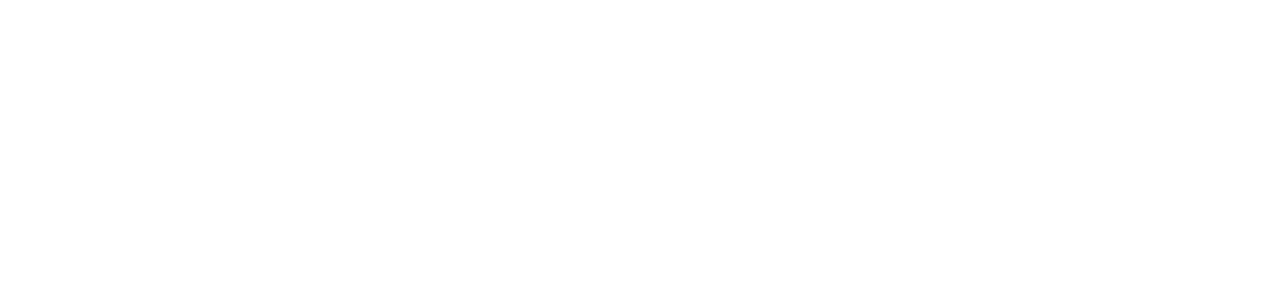
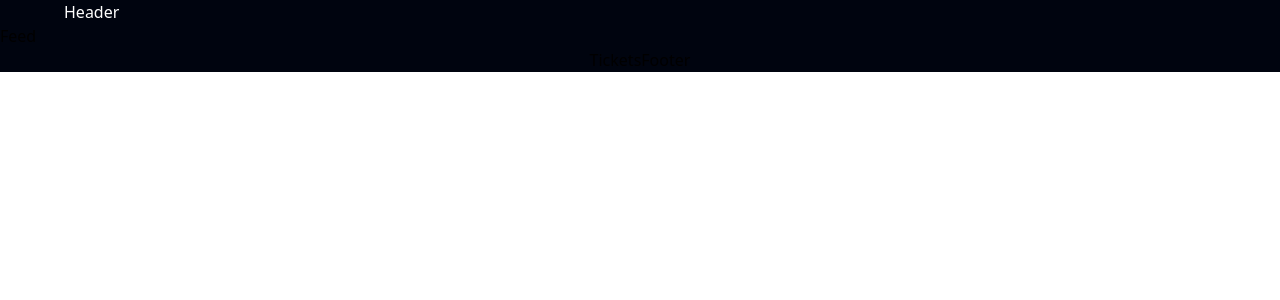
Before and after one commit to wilsonibekason/cine21, a React (Vite) app: page / in a window 1280 px wide. Shown: the top 300 px of the page. Built offline with nearby package versions, Linux system fonts and the light colour scheme.

Commit message:
complete app structure

```diff
--- a/src/App.tsx
+++ b/src/App.tsx
@@ -1,10 +1,23 @@
 import { useState } from 'react'
 import {Feed, Footer,Header, MovieCard, Post,Tickets} from "./components"
+import styles from './styles'
 function App() {
   return (
   <>
   <div className='bg-primary w-full overflow-hidden'>
-
+       <div className={`${styles.flexCenter} ${styles.paddingX}`}>
+        <div className={`${styles.boxWidth}`}>
+          <Header/>
+        </div>
+       </div>
+       {/** header */}
+       <div className={`${styles.boxWidth}`}>
+        <Feed/>
+       </div>
+       <div className={`${styles.paddingX} bg-primary ${styles.flexStart}`}>
+       <Tickets/>
+       <Footer/>
+       </div>
   </div>
   </>
   )
--- a/src/components/Header.tsx
+++ b/src/components/Header.tsx
@@ -1,7 +1,7 @@
 import React from "react";
 
 const Header = () => {
-  return <div>Header</div>;
+  return <div className="text-white">Header</div>;
 };
 
 export default Header;
--- /dev/null
+++ b/src/styles.ts
@@ -0,0 +1,51 @@
+const styles = {
+  boxWidth: "xl:max-w-[1280px] w-full",
+
+  heading2:
+    "font-poppins font-semibold xs:text-[48px] text-[40px] text-white xs:leading-[76.8px] leading-[66.8px] w-full",
+  heading1:
+    "font-poppins font-medium xs:text-[50px] text-[42px] text-white xs:leading-[80px] leading-[68px] w-full uppercase",
+  heading3:
+    "font-poppins font-medium xs:text-[15px] text-[14px] green__txt xs:leading-[30px] leading-[28px] w-full uppercase",
+  BlogHeading1:
+    "font-poppins font-medium xs:text-2xl text-2xl text-black xs:leading-[80px] leading-[68px] w-full uppercase",
+  CheckoutHeading:
+    "font-poppins font-medium xs:text-2xl text-2xl text-black xs:leading-[80px] leading-[68px]  uppercase",
+  linkText:
+    "font-poppins font-semibold xs:text-[45px] text-[40px] text-white xs:leading-[60px] leading-[50px] cursor-pointer align-middle mt-2 md:float-right mj-4  ",
+  paragraph:
+    "font-poppins font-normal text-dimWhite text-[18px] leading-[30.8px]",
+  paragraph2: "font-poppins font-normal text-black text-sm leading-[30.8px]",
+  span1: "text-[12px] text-gray-400 font-semibold font-poppins uppercase",
+  span2: "text-[12px] text-blue-400 font-semibold font-poppins uppercase",
+  span3: "text-[12px] text-dimwhite font-semibold font-poppins uppercase",
+  flexCenter: "flex justify-center items-center",
+  flexStart: "flex justify-center items-start",
+
+  paddingX: "sm:px-16 px-6",
+  paddingY: "sm:py-16 py-6",
+  padding: "sm:px-16 px-6 sm:py-12 py-4",
+
+  marginX: "sm:mx-16 mx-6",
+  marginY: "sm:my-16 my-6",
+  transitionTextEffect:
+    "transition duration-500 ease transform hover:-translate-y-1",
+  buttonOutline:
+    "border   active:bg-blue-600 font-bold uppercase text-sm px-6 py-3 rounded shadow hover:shadow-lg outline-none focus:outline-none mr-1 mb-1 ease-linear transition-all duration-150",
+};
+
+export const layout = {
+  section: `flex md:flex-row flex-col ${styles.paddingY}`,
+  sectionReverse: `flex md:flex-row flex-col-reverse ${styles.paddingY}`,
+
+  sectionImgReverse: `flex-1 flex ${styles.flexCenter} md:mr-10 mr-0 md:mt-0 mt-10 relative`,
+  sectionImg: `flex-1 flex ${styles.flexCenter} md:ml-10 ml-0 md:mt-0 mt-10 relative`,
+
+  sectionInfo: `flex-1 ${styles.flexStart} flex-col`,
+  grid: "grid grid-cols-1 lg:grid-cols-12 gap-12",
+  gridContents: "lg:col-span-9 col-span-1",
+  gridSidebar: "lg:col-span-3 col-span-1",
+  gridSideStatus: "lg:sticky relative top-8",
+};
+
+export default styles;
```
